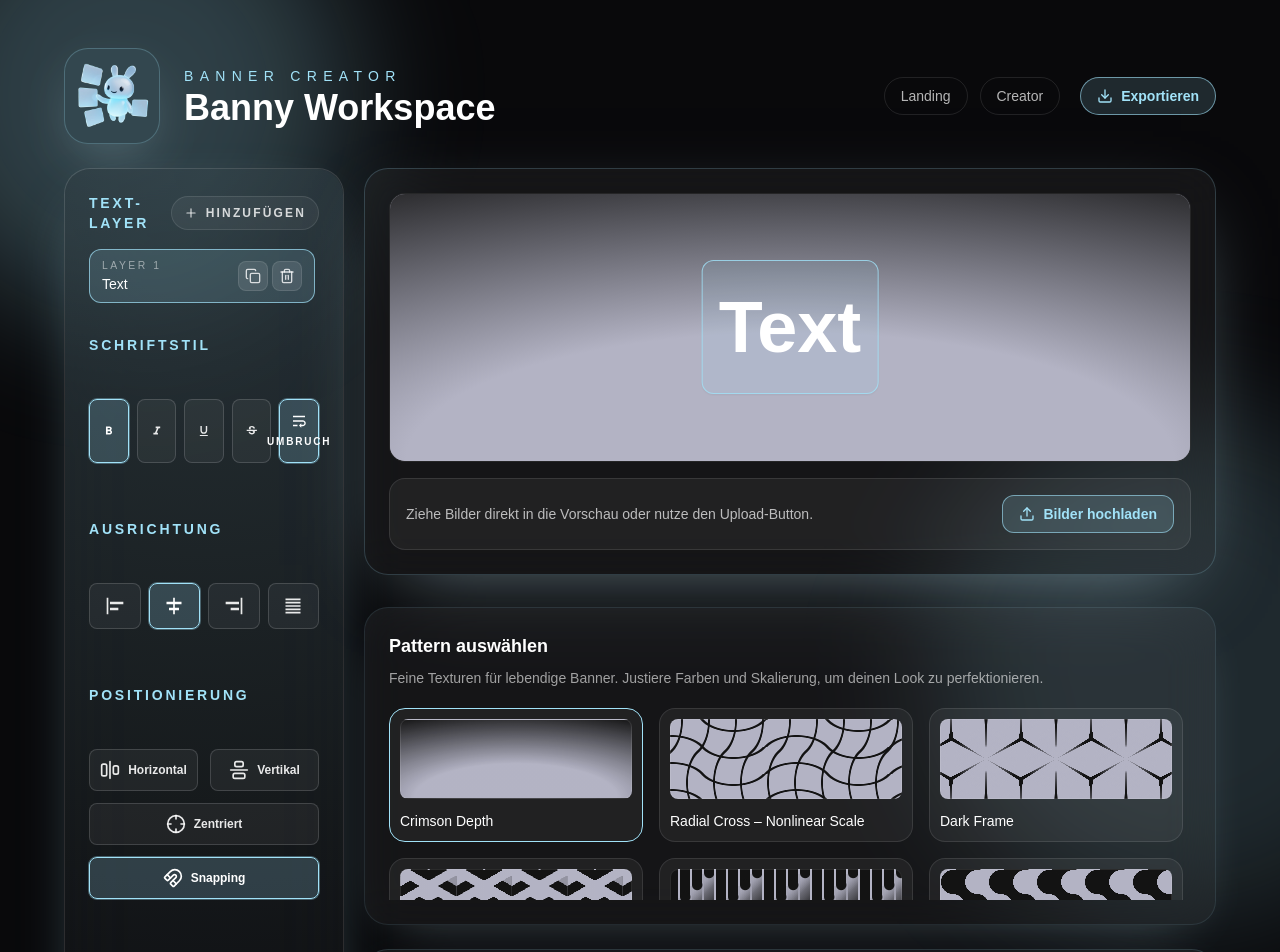
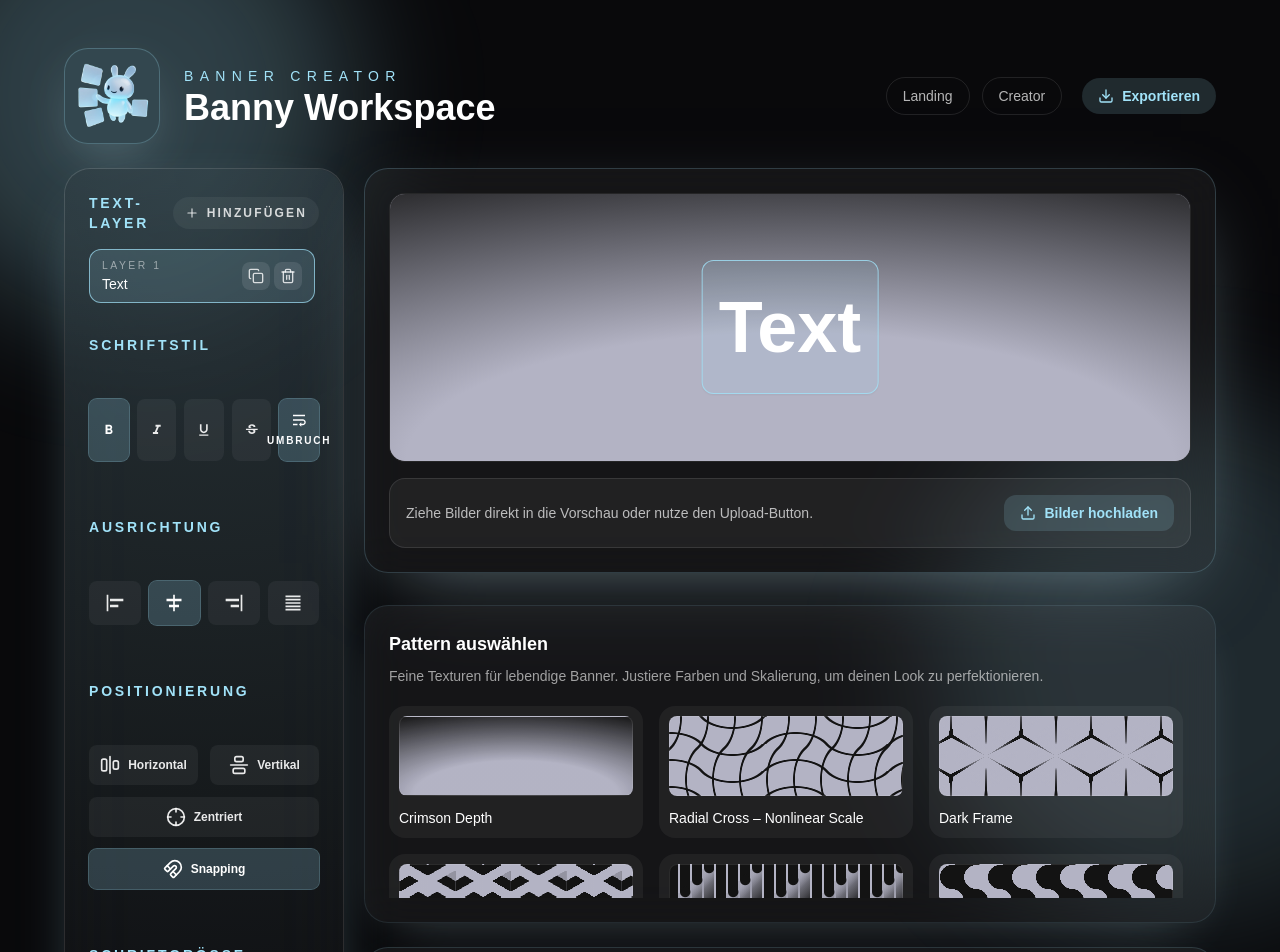
Before and after one commit to Niclassslua/banny, a Next.js app: page /creator in a window 1280 px wide. Shown: the top 952 px of the page. Built offline with nearby package versions, Linux system fonts and the light colour scheme.

Commit message:
feat: unify button styling and modal appearance

```diff
--- a/src/app/creator/page.tsx
+++ b/src/app/creator/page.tsx
@@ -64,6 +64,9 @@ const TOAST_STYLE_MAP: Record<"info" | "success" | "error", string> = {
     success: "border-emerald-500/40 bg-emerald-500/15 text-emerald-100",
     error: "border-red-500/40 bg-red-500/15 text-red-100",
 };
+
+const BUTTON_FOCUS_RING =
+    "focus-visible:outline focus-visible:outline-2 focus-visible:outline-offset-2 focus-visible:outline-[#A1E2F8]";
 
 const CreatorPage = () => {
     // --- Safari detection (für sticky/transform-Fix)
@@ -514,7 +517,7 @@ const CreatorPage = () => {
                 onClick={() => setSelectedPattern(pattern)}
                 className={`group relative overflow-hidden rounded-2xl border ${
                     isSelected ? "border-[#A1E2F8]" : "border-white/10"
-                } bg-white/5 p-2.5 text-left transition hover:border-[#A1E2F8]/60`}
+                } bg-white/5 p-2.5 text-left transition hover:border-[#A1E2F8]/60 ${BUTTON_FOCUS_RING}`}
             >
                 <div
                     className="relative h-20 w-full overflow-hidden rounded-lg border border-white/10"
@@ -944,20 +947,20 @@ const CreatorPage = () => {
         <div className="relative min-h-screen overflow-x-hidden bg-zinc-950 text-white">
             {isExportDialogOpen && (
                 <div
-                    className="fixed inset-0 z-50 flex items-center justify-center bg-black/70 px-4 py-8 backdrop-blur-sm"
+                    className="export-modal__overlay fixed inset-0 z-50 flex items-center justify-center px-4 py-8"
                     role="dialog"
                     aria-modal="true"
                     onClick={handleCloseExportDialog}
                 >
                     <div
-                        className="relative w-full max-w-3xl overflow-hidden rounded-3xl border border-white/10 bg-zinc-950/95 shadow-[0_40px_120px_rgba(10,10,14,0.85)]"
+                        className="export-modal__dialog relative w-full max-w-3xl overflow-hidden rounded-3xl border border-white/10"
                         onClick={(event) => event.stopPropagation()}
                     >
                         <button
                             type="button"
                             onClick={handleCloseExportDialog}
                             disabled={isExporting}
-                            className="absolute right-4 top-4 rounded-full border border-white/10 bg-white/10 p-2 text-white transition hover:border-white/30 hover:bg-white/20 disabled:cursor-not-allowed disabled:opacity-50"
+                            className={`absolute right-4 top-4 rounded-full border border-white/10 bg-white/10 p-2 text-white transition hover:border-white/30 hover:bg-white/20 disabled:cursor-not-allowed disabled:opacity-50 ${BUTTON_FOCUS_RING}`}
                             aria-label="Dialog schließen"
                         >
                             <X className="h-4 w-4" />
@@ -986,7 +989,7 @@ const CreatorPage = () => {
                                                         isSelected
                                                             ? "border-[#A1E2F8] bg-[#A1E2F8]/15 text-white"
                                                             : "border-white/10 bg-white/5 text-white/70 hover:border-[#A1E2F8]/40 hover:text-white"
-                                                    } disabled:cursor-not-allowed disabled:opacity-50`}
+                                                    } disabled:cursor-not-allowed disabled:opacity-50 ${BUTTON_FOCUS_RING}`}
                                                 >
                                                     <div className="flex items-center justify-between gap-3">
                                                         <span className="text-base font-semibold">{option.label}</span>
@@ -1021,7 +1024,7 @@ const CreatorPage = () => {
                                                         isSelected
                                                             ? "border-[#A1E2F8] bg-[#A1E2F8]/15 text-white"
                                                             : "border-white/10 bg-white/5 text-white/70 hover:border-[#A1E2F8]/40 hover:text-white"
-                                                    } disabled:cursor-not-allowed disabled:opacity-50`}
+                                                    } disabled:cursor-not-allowed disabled:opacity-50 ${BUTTON_FOCUS_RING}`}
                                                 >
                                                     <div className="text-base font-semibold">{resolution.label}</div>
                                                     <p className="text-xs text-white/60 group-hover:text-white/70">{resolution.description}</p>
@@ -1087,7 +1090,7 @@ const CreatorPage = () => {
                                         type="button"
                                         onClick={handleCloseExportDialog}
                                         disabled={isExporting}
-                                        className="inline-flex items-center justify-center rounded-full border border-white/15 px-4 py-2 text-sm font-semibold text-white transition hover:border-white/30 hover:bg-white/10 disabled:cursor-not-allowed disabled:opacity-60"
+                                        className={`inline-flex items-center justify-center rounded-full border border-white/15 px-4 py-2 text-sm font-semibold text-white transition hover:border-white/30 hover:bg-white/10 disabled:cursor-not-allowed disabled:opacity-60 ${BUTTON_FOCUS_RING}`}
                                     >
                                         Abbrechen
                                     </button>
@@ -1095,7 +1098,7 @@ const CreatorPage = () => {
                                         type="button"
                                         onClick={handleStartExport}
                                         disabled={isExporting || totalSelectedJobs === 0}
-                                        className="inline-flex items-center justify-center gap-2 rounded-full border border-[#A1E2F8]/60 bg-[#A1E2F8]/20 px-4 py-2 text-sm font-semibold text-[#A1E2F8] transition hover:border-[#A1E2F8] hover:bg-[#A1E2F8]/35 hover:text-white disabled:cursor-not-allowed disabled:opacity-60"
+                                        className={`inline-flex items-center justify-center gap-2 rounded-full border border-[#A1E2F8]/60 bg-[#A1E2F8]/20 px-4 py-2 text-sm font-semibold text-[#A1E2F8] transition hover:border-[#A1E2F8] hover:bg-[#A1E2F8]/35 hover:text-white disabled:cursor-not-allowed disabled:opacity-60 ${BUTTON_FOCUS_RING}`}
                                     >
                                         {isExporting ? (
                                             <>
@@ -1154,7 +1157,7 @@ const CreatorPage = () => {
                             type="button"
                             onClick={handleOpenExportDialog}
                             disabled={isExporting}
-                            className="inline-flex items-center gap-2 rounded-full border border-[#A1E2F8]/60 bg-[#A1E2F8]/15 px-4 py-2 font-semibold text-[#A1E2F8] transition hover:border-[#A1E2F8] hover:bg-[#A1E2F8]/30 hover:text-white disabled:cursor-not-allowed disabled:opacity-60"
+                            className={`inline-flex items-center gap-2 rounded-full border border-[#A1E2F8]/60 bg-[#A1E2F8]/15 px-4 py-2 font-semibold text-[#A1E2F8] transition hover:border-[#A1E2F8] hover:bg-[#A1E2F8]/30 hover:text-white disabled:cursor-not-allowed disabled:opacity-60 ${BUTTON_FOCUS_RING}`}
                         >
                             {isExporting ? (
                                 <>
@@ -1264,7 +1267,7 @@ const CreatorPage = () => {
                                         <button
                                             type="button"
                                             onClick={handleUploadClick}
-                                            className="inline-flex items-center gap-2 rounded-xl border border-[#A1E2F8]/60 bg-[#A1E2F8]/15 px-4 py-2 text-sm font-semibold text-[#A1E2F8] transition hover:border-[#A1E2F8] hover:bg-[#A1E2F8]/30 hover:text-white"
+                                            className={`inline-flex items-center gap-2 rounded-xl border border-[#A1E2F8]/60 bg-[#A1E2F8]/15 px-4 py-2 text-sm font-semibold text-[#A1E2F8] transition hover:border-[#A1E2F8] hover:bg-[#A1E2F8]/30 hover:text-white ${BUTTON_FOCUS_RING}`}
                                         >
                                             <Upload className="h-4 w-4" />
                                             Bilder hochladen
--- a/src/app/globals.css
+++ b/src/app/globals.css
@@ -18,6 +18,35 @@ body {
   color: var(--foreground);
   background: var(--background);
   font-family: Arial, Helvetica, sans-serif;
+}
+
+@layer base {
+  button {
+    -webkit-appearance: none;
+    appearance: none;
+    background-color: transparent;
+    border: none;
+    border-radius: 0;
+    color: inherit;
+    font: inherit;
+    line-height: inherit;
+    cursor: pointer;
+    text-align: inherit;
+    -webkit-tap-highlight-color: transparent;
+  }
+
+  button:focus {
+    outline: none;
+  }
+
+  button:focus-visible {
+    outline: 2px solid rgba(161, 226, 248, 0.85);
+    outline-offset: 3px;
+  }
+
+  button:disabled {
+    cursor: not-allowed;
+  }
 }
 
 .export-btn,
@@ -172,6 +201,48 @@ body {
   pointer-events: none;
 }
 
+@layer components {
+  .export-modal__overlay {
+    background-color: rgba(6, 10, 19, 0.78);
+    backdrop-filter: blur(18px);
+    -webkit-backdrop-filter: blur(18px);
+  }
+
+  @supports not ((-webkit-backdrop-filter: blur(0)) or (backdrop-filter: blur(0))) {
+    .export-modal__overlay {
+      background-color: rgba(6, 10, 19, 0.92);
+    }
+  }
+
+  .export-modal__dialog {
+    background: linear-gradient(
+      145deg,
+      rgba(12, 16, 24, 0.98) 0%,
+      rgba(12, 16, 24, 0.94) 45%,
+      rgba(18, 22, 34, 0.96) 100%
+    );
+    box-shadow:
+      0 40px 120px rgba(10, 10, 14, 0.85),
+      0 0 0 1px rgba(255, 255, 255, 0.04);
+    -webkit-backdrop-filter: blur(12px);
+    backdrop-filter: blur(12px);
+  }
+
+  @supports not ((-webkit-backdrop-filter: blur(0)) or (backdrop-filter: blur(0))) {
+    .export-modal__dialog {
+      background: linear-gradient(
+        145deg,
+        rgba(12, 16, 24, 0.98) 0%,
+        rgba(12, 16, 24, 0.98) 100%
+      );
+    }
+  }
+
+  .icon-btn {
+    @apply inline-flex h-9 w-9 items-center justify-center rounded-lg border border-white/10 bg-white/10 text-white/70 transition hover:border-[#A1E2F8]/50 hover:text-white;
+  }
+}
+
 .safari-transform-none {
     transform: none !important;
     will-change: auto !important;
--- a/src/components/Settings/ImageLayersPanel.tsx
+++ b/src/components/Settings/ImageLayersPanel.tsx
@@ -2,6 +2,9 @@ import React from "react";
 import { ArrowDown, ArrowUp, Eye, EyeOff, RefreshCcw } from "lucide-react";
 
 import { CanvasSize, ImageLayer } from "@/types";
+
+const focusRingClass =
+    "focus-visible:outline focus-visible:outline-2 focus-visible:outline-offset-2 focus-visible:outline-[#A1E2F8]";
 
 interface ImageLayersPanelProps {
     layers: ImageLayer[];
@@ -81,7 +84,7 @@ const ImageLayersPanel: React.FC<ImageLayersPanelProps> = ({
                                             event.stopPropagation();
                                             onToggleVisibility(layer.id);
                                         }}
-                                        className="flex h-9 w-9 items-center justify-center rounded-xl border border-white/10 bg-white/10 text-white/80 transition hover:border-white/30 hover:bg-white/20"
+                                        className={`flex h-9 w-9 items-center justify-center rounded-xl border border-white/10 bg-white/10 text-white/80 transition hover:border-white/30 hover:bg-white/20 ${focusRingClass}`}
                                         aria-label={layer.visible ? "Layer ausblenden" : "Layer einblenden"}
                                     >
                                         {layer.visible ? <Eye className="h-4 w-4" /> : <EyeOff className="h-4 w-4" />}
@@ -111,7 +114,7 @@ const ImageLayersPanel: React.FC<ImageLayersPanelProps> = ({
                                             onMoveLayer(layer.id, "up");
                                         }}
                                         disabled={index === layers.length - 1}
-                                            className="flex h-8 w-8 items-center justify-center rounded-lg border border-white/10 bg-white/5 text-white/70 transition hover:border-[#A1E2F8]/40 hover:text-white disabled:cursor-not-allowed disabled:opacity-40"
+                                        className={`flex h-8 w-8 items-center justify-center rounded-lg border border-white/10 bg-white/5 text-white/70 transition hover:border-[#A1E2F8]/40 hover:text-white disabled:cursor-not-allowed disabled:opacity-40 ${focusRingClass}`}
                                         aria-label="Layer nach vorne"
                                     >
                                         <ArrowUp className="h-4 w-4" />
@@ -123,7 +126,7 @@ const ImageLayersPanel: React.FC<ImageLayersPanelProps> = ({
                                             onMoveLayer(layer.id, "down");
                                         }}
                                         disabled={index === 0}
-                                            className="flex h-8 w-8 items-center justify-center rounded-lg border border-white/10 bg-white/5 text-white/70 transition hover:border-[#A1E2F8]/40 hover:text-white disabled:cursor-not-allowed disabled:opacity-40"
+                                        className={`flex h-8 w-8 items-center justify-center rounded-lg border border-white/10 bg-white/5 text-white/70 transition hover:border-[#A1E2F8]/40 hover:text-white disabled:cursor-not-allowed disabled:opacity-40 ${focusRingClass}`}
                                         aria-label="Layer nach hinten"
                                     >
                                         <ArrowDown className="h-4 w-4" />
--- a/src/components/Settings/SettingsPanel.tsx
+++ b/src/components/Settings/SettingsPanel.tsx
@@ -4,6 +4,9 @@ import { RangeSlider } from "@/components/atoms";
 import ColorPickerComponent from "@/components/Sidebar/ColorPicker";
 import { SettingsPanelProps } from "@/types";
 import { IconRefresh, IconArrowsShuffle } from "@tabler/icons-react";
+
+const focusRingClass =
+    "focus-visible:outline focus-visible:outline-2 focus-visible:outline-offset-2 focus-visible:outline-[#A1E2F8]";
 
 const randomHex = () =>
     "#" + Math.floor(Math.random() * 0xffffff).toString(16).padStart(6, "0");
@@ -39,11 +42,21 @@ const ColorHeader: React.FC<{
         </h3>
         <div className="ml-auto flex gap-1">
             {!isDefault && (
-                <button onClick={onReset} className="icon-btn" title="Reset">
+                <button
+                    type="button"
+                    onClick={onReset}
+                    className={`icon-btn ${focusRingClass}`}
+                    title="Reset"
+                >
                     <IconRefresh size={16} stroke={1.5} />
                 </button>
             )}
-            <button onClick={onShuffle} className="icon-btn" title="Shuffle">
+            <button
+                type="button"
+                onClick={onShuffle}
+                className={`icon-btn ${focusRingClass}`}
+                title="Shuffle"
+            >
                 <IconArrowsShuffle size={16} stroke={1.5} />
             </button>
         </div>
@@ -187,7 +200,7 @@ const SettingsPanel: React.FC<SettingsPanelProps> = ({
                                         height: preset.height,
                                     })
                                 }
-                                className={`rounded-lg border px-3 py-1.5 text-sm transition focus-visible:outline-none focus-visible:ring-2 focus-visible:ring-offset-2 focus-visible:ring-offset-transparent ${
+                                className={`rounded-lg border px-3 py-1.5 text-sm transition ${focusRingClass} ${
                                     selected
                                         ? "border-[#A1E2F8] bg-[#A1E2F8]/10 text-white"
                                         : "border-white/10 bg-white/5 text-foreground/80 hover:border-[#A1E2F8]/60"
--- a/src/components/Sidebar/ColorPicker.tsx
+++ b/src/components/Sidebar/ColorPicker.tsx
@@ -5,6 +5,9 @@ import React from "react";
 import ColorPicker from "react-best-gradient-color-picker";
 
 import { colors } from "@/constants/colors";
+
+const focusRingClass =
+    "focus-visible:outline focus-visible:outline-2 focus-visible:outline-offset-2 focus-visible:outline-[#A1E2F8]";
 
 interface ColorPickerProps {
     color: string;
@@ -32,7 +35,7 @@ const ColorPickerComponent: React.FC<ColorPickerProps> = ({
         <div className="relative">
             <button
                 onClick={togglePicker}
-                className="h-10 w-10 rounded-full ring-2 ring-white/10 transition hover:ring-[#A1E2F8]/60"
+                className={`h-10 w-10 rounded-full ring-2 ring-white/10 transition hover:ring-[#A1E2F8]/60 ${focusRingClass}`}
                 style={{ background: color }}
                 aria-label="Toggle Color Picker"
             />
--- a/src/components/atoms/ColorSwatch.tsx
+++ b/src/components/atoms/ColorSwatch.tsx
@@ -11,6 +11,9 @@ interface ColorSwatchProps {
     styleOverride?: React.CSSProperties;
 }
 
+const focusRingClass =
+    "focus-visible:outline focus-visible:outline-2 focus-visible:outline-offset-2 focus-visible:outline-[#A1E2F8]";
+
 export const ColorSwatch: React.FC<ColorSwatchProps> = ({
                                                             color,
                                                             selected = false,
@@ -23,7 +26,8 @@ export const ColorSwatch: React.FC<ColorSwatchProps> = ({
             onClick={onClick}
             type="button"
             className={clsx(
-                "relative flex items-center justify-center rounded-full transition duration-150",
+                "relative flex items-center justify-center rounded-full transition duration-150 appearance-none",
+                focusRingClass,
                 "ring-2 ring-white/20",
                 // Hover / Shadow
                 "shadow-sm hover:shadow-md",
--- a/src/components/atoms/ControlButton.tsx
+++ b/src/components/atoms/ControlButton.tsx
@@ -7,6 +7,9 @@ interface ControlButtonProps extends React.ButtonHTMLAttributes<HTMLButtonElemen
     padding?: string;
     textWidthClass?: string;
 }
+
+const focusRingClass =
+    "focus-visible:outline focus-visible:outline-2 focus-visible:outline-offset-2 focus-visible:outline-[#A1E2F8]";
 
 export const ControlButton: React.FC<ControlButtonProps> = ({
     active = false,
@@ -28,7 +31,8 @@ export const ControlButton: React.FC<ControlButtonProps> = ({
             {...props}
             style={mergedStyle}
             className={clsx(
-                "inline-flex items-center justify-center gap-2 rounded-lg border transition focus-visible:outline focus-visible:outline-2 focus-visible:outline-offset-2 focus-visible:outline-[#A1E2F8]",
+                "inline-flex items-center justify-center gap-2 rounded-lg border transition appearance-none",
+                focusRingClass,
                 active
                     ? "border-[#A1E2F8] bg-[#A1E2F8]/20 text-white shadow-[0_0_0_1px_rgba(161,226,248,0.35)]"
                     : "border-white/15 bg-white/5 text-white/90 hover:border-[#A1E2F8]/60 hover:bg-white/10",
--- a/src/components/atoms/IconButton.tsx
+++ b/src/components/atoms/IconButton.tsx
@@ -6,13 +6,17 @@ interface IconButtonProps
     isActive?: boolean;            // z. B. Bold aktiv
 }
 
+const focusRingClass =
+    "focus-visible:outline focus-visible:outline-2 focus-visible:outline-offset-2 focus-visible:outline-[#A1E2F8]";
+
 export const IconButton = forwardRef<HTMLButtonElement, IconButtonProps>(
     ({ className, isActive, ...rest }, ref) => (
         <button
             ref={ref}
             {...rest}
             className={clsx(
-                "p-3 rounded-md shadow transition-colors",
+                "p-3 rounded-md shadow transition-colors appearance-none",
+                focusRingClass,
                 isActive
                     ? "bg-indigo-600 text-white hover:bg-indigo-500"
                     : "bg-gray-200 dark:bg-gray-700 text-gray-800 dark:text-gray-200 hover:bg-gray-300 dark:hover:bg-gray-600",
--- a/src/components/molecules/FontDropdown.tsx
+++ b/src/components/molecules/FontDropdown.tsx
@@ -1,5 +1,8 @@
 // src/components/molecules/FontDropdown.tsx
 import React, { useState } from "react";
+
+const focusRingClass =
+    "focus-visible:outline focus-visible:outline-2 focus-visible:outline-offset-2 focus-visible:outline-[#A1E2F8]";
 
 interface FontDesc {
     name: string;
@@ -25,7 +28,7 @@ export const FontDropdown: React.FC<FontDropdownProps> = ({
             {/* Trigger‑Button */}
             <button
                 type="button"
-                className="flex w-full items-center justify-between rounded-xl border border-white/10 bg-white/5 px-4 py-2 text-left text-sm text-white/80 transition hover:border-[#A1E2F8]/40 hover:text-white"
+                className={`flex w-full items-center justify-between rounded-xl border border-white/10 bg-white/5 px-4 py-2 text-left text-sm text-white/80 transition hover:border-[#A1E2F8]/40 hover:text-white ${focusRingClass}`}
                 onClick={() => setIsOpen((prev) => !prev)}
                 style={{ fontFamily: selectedFontFamily }}
             >
--- a/src/components/molecules/LayerList.tsx
+++ b/src/components/molecules/LayerList.tsx
@@ -5,6 +5,9 @@ import clsx from "clsx";
 import { Copy, Plus, Trash2 } from "lucide-react";
 
 import { TextLayer } from "@/types";
+
+const focusRingClass =
+    "focus-visible:outline focus-visible:outline-2 focus-visible:outline-offset-2 focus-visible:outline-[#A1E2F8]";
 
 interface LayerListProps {
     layers: TextLayer[];
@@ -39,7 +42,10 @@ export const LayerList: React.FC<LayerListProps> = ({
                 <button
                     type="button"
                     onClick={onAddLayer}
-                    className="flex items-center gap-2 rounded-full border border-white/10 bg-white/5 px-3 py-2 text-xs font-semibold uppercase tracking-[0.18em] text-white/80 transition hover:border-[#A1E2F8]/60 hover:text-white"
+                    className={clsx(
+                        "flex items-center gap-2 rounded-full border border-white/10 bg-white/5 px-3 py-2 text-xs font-semibold uppercase tracking-[0.18em] text-white/80 transition hover:border-[#A1E2F8]/60 hover:text-white",
+                        focusRingClass,
+                    )}
                 >
                     <Plus className="h-3.5 w-3.5" />
                     Hinzufügen
@@ -79,7 +85,10 @@ export const LayerList: React.FC<LayerListProps> = ({
                                         event.stopPropagation();
                                         onDuplicateLayer(layer.id);
                                     }}
-                                    className="rounded-lg border border-white/10 bg-white/10 p-1.5 text-white/80 transition hover:border-[#A1E2F8]/60 hover:text-white"
+                                    className={clsx(
+                                        "rounded-lg border border-white/10 bg-white/10 p-1.5 text-white/80 transition hover:border-[#A1E2F8]/60 hover:text-white",
+                                        focusRingClass,
+                                    )}
                                     aria-label="Layer duplizieren"
                                 >
                                     <Copy className="h-4 w-4" />
@@ -90,7 +99,10 @@ export const LayerList: React.FC<LayerListProps> = ({
                                         event.stopPropagation();
                                         onDeleteLayer(layer.id);
                                     }}
-                                    className="rounded-lg border border-white/10 bg-white/10 p-1.5 text-white/80 transition hover:border-red-400/70 hover:text-red-200"
+                                    className={clsx(
+                                        "rounded-lg border border-white/10 bg-white/10 p-1.5 text-white/80 transition hover:border-red-400/70 hover:text-red-200",
+                                        focusRingClass,
+                                    )}
                                     aria-label="Layer löschen"
                                 >
                                     <Trash2 className="h-4 w-4" />
--- a/src/components/shared/Button.tsx
+++ b/src/components/shared/Button.tsx
@@ -4,7 +4,7 @@ const Button: React.FC<{ label: string; onClick: () => void }> = ({ label, onCli
     return (
         <button
             onClick={onClick}
-            className="px-4 py-2 bg-blue-500 text-white rounded hover:bg-blue-600"
+            className="px-4 py-2 rounded bg-blue-500 text-white transition hover:bg-blue-600 focus-visible:outline focus-visible:outline-2 focus-visible:outline-offset-2 focus-visible:outline-[#A1E2F8]"
         >
             {label}
         </button>
```
Lines whose indentation alone changed are shown as unchanged.
